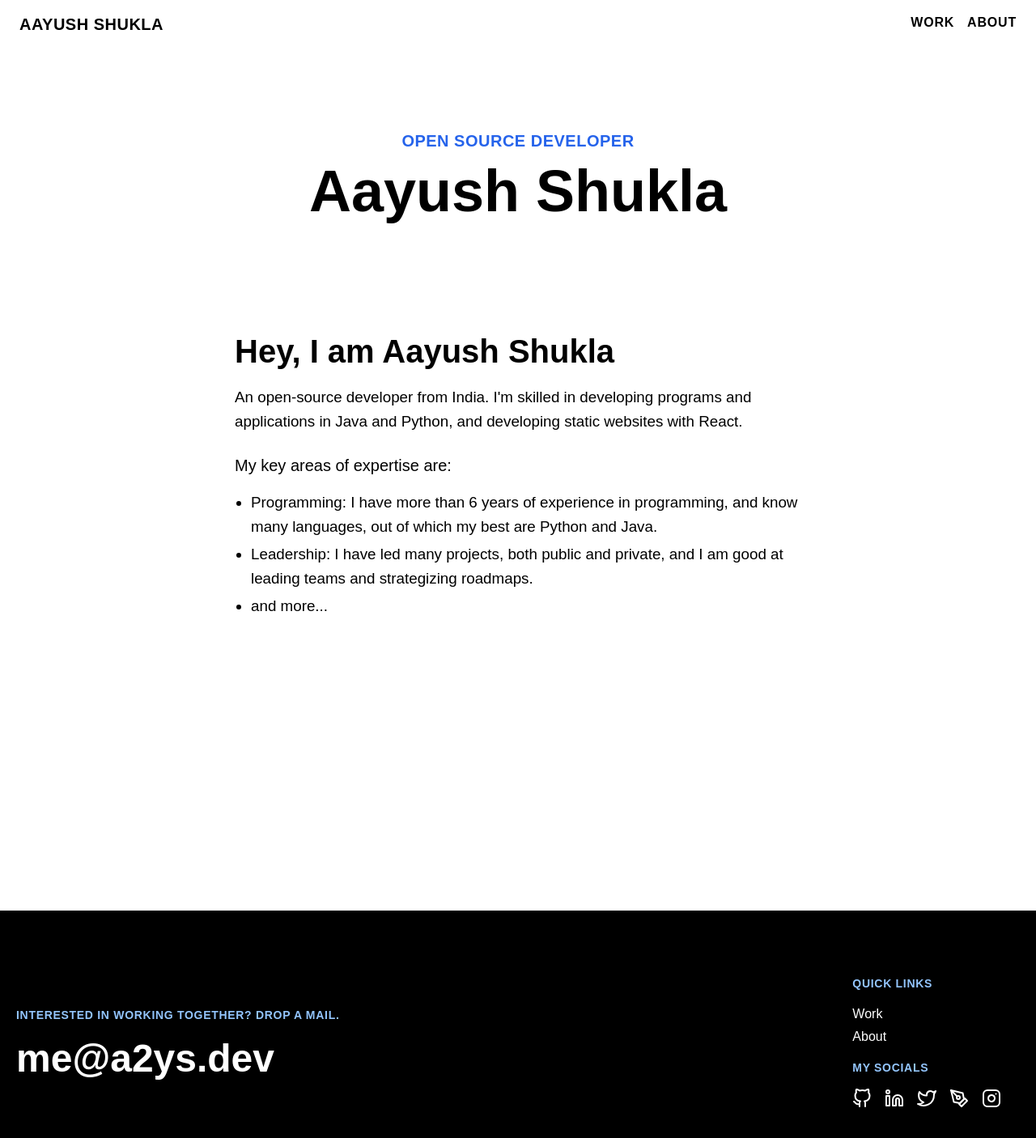
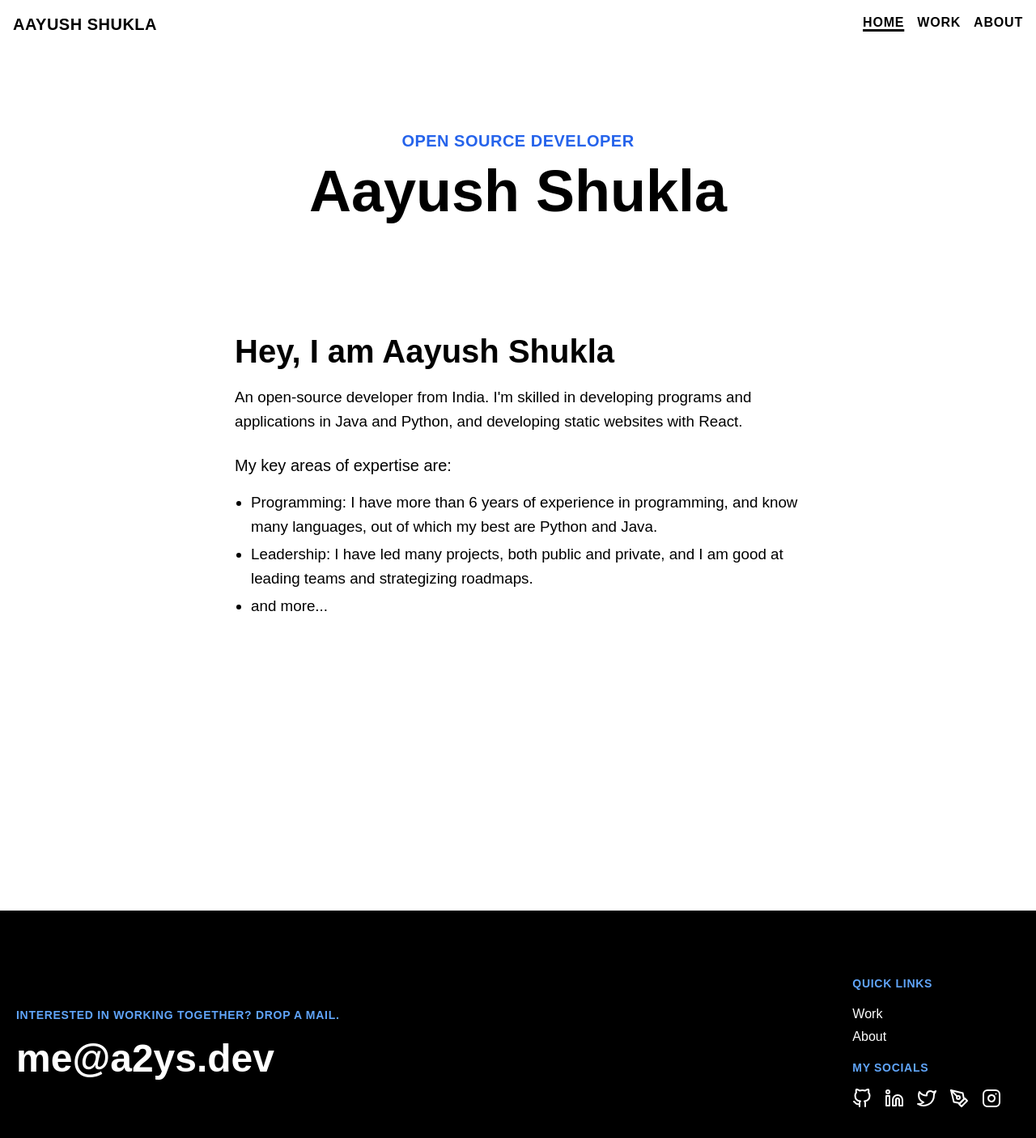
Before and after one commit to a2ys/new-website, a React (Vite) app: page / in a window 1280 px wide. Shown: the top 1406 px of the page at 81% size. Built offline with nearby package versions, Linux system fonts and the light colour scheme; a web font is replaced by a local one.

Commit message:
Changed header padding, footer colors and active nav colors and decorations

```diff
--- a/src/components/Footer.tsx
+++ b/src/components/Footer.tsx
@@ -5,7 +5,7 @@ const Footer = () => {
         <div className="flex flex-wrap justify-between items-center">
           <div className="flex flex-col lg:w-4/6">
             <div>
-              <h4 className="mb-2 text-sm font-semibold tracking-wider uppercase text-blue-300 lg:mb-4">
+              <h4 className="mb-2 text-sm font-semibold tracking-wider uppercase text-blue-400 lg:mb-4">
                 Interested in working together? Drop a mail.
               </h4>{" "}
               <a
@@ -16,7 +16,7 @@ const Footer = () => {
               </a>
             </div>
             <div className="phone-socials">
-              <h4 className="mt-8 mb-4 text-sm font-semibold tracking-wider uppercase text-blue-300">
+              <h4 className="mt-8 mb-4 text-sm font-semibold tracking-wider uppercase text-blue-400">
                 My socials
               </h4>{" "}
               <nav>
@@ -93,7 +93,7 @@ const Footer = () => {
             </div>
           </div>{" "}
           <div className="hidden lg:block lg:w-3/12 xl:w-1/6">
-            <h4 className="mb-4 text-sm font-semibold tracking-wider uppercase text-blue-300">
+            <h4 className="mb-4 text-sm font-semibold tracking-wider uppercase text-blue-400">
               Quick Links
             </h4>{" "}
             <nav>
@@ -112,7 +112,7 @@ const Footer = () => {
                 <span className="anchor-link">About</span>
               </a>
             </nav>
-            <h4 className="mt-4 mb-4 text-sm font-semibold tracking-wider uppercase text-blue-300">
+            <h4 className="mt-4 mb-4 text-sm font-semibold tracking-wider uppercase text-blue-400">
               My socials
             </h4>{" "}
             <nav>
--- a/src/components/Header.tsx
+++ b/src/components/Header.tsx
@@ -8,7 +8,7 @@ const Header = () => {
   };
 
   return (
-    <div className="fixed top-0 left-0 right-0 z-40 flex justify-between px-6 py-4 bg-white lg:bg-transparent">
+    <div className="fixed top-0 left-0 right-0 z-40 flex justify-between px-4 py-4 bg-white lg:bg-transparent">
       <a
         href="/"
         className="text-xl font-bold tracking-wide text-black uppercase title"
@@ -18,14 +18,33 @@ const Header = () => {
       </a>
       <div>
         <a
+          href="/"
+          // className="header-link hidden min-[1024px]:inline-block text-l font-bold pr-4 tracking-wider text-black uppercase"
+          className={`header-link hidden min-[1024px]:inline-block text-l font-bold pr-4 tracking-wider uppercase ${
+            window.location.pathname === "/"
+              ? "header-link-active"
+              : "text-black"
+          }`}
+        >
+          Home
+        </a>
+        <a
           href="/work"
-          className="header-link hidden min-[1024px]:inline-block text-l font-bold pr-4 tracking-wider text-black uppercase"
+          className={`header-link hidden min-[1024px]:inline-block text-l font-bold pr-4 tracking-wider text-black uppercase ${
+            window.location.pathname === "/work"
+              ? "header-link-active"
+              : "text-black"
+          }`}
         >
           Work
         </a>
         <a
           href="/about"
-          className="header-link hidden min-[1024px]:inline-block text-l font-bold tracking-wider text-black uppercase"
+          className={`header-link hidden min-[1024px]:inline-block text-l font-bold tracking-wider text-black uppercase ${
+            window.location.pathname === "/about"
+              ? "header-link-active"
+              : "text-black"
+          }`}
         >
           About
         </a>
@@ -48,13 +67,34 @@ const Header = () => {
         {isMenuOpen && (
           <div className="absolute top-full right-8 z-10 flex w-auto flex-col justify-center rounded-xl bg-black min-[1024px]:hidden">
             <div className="space-y-4 px-10 py-10 min-[1024px]:hidden">
-              <a href="/" className="block text-xl font-medium text-white">
+              <a
+                href="/"
+                className={`block text-xl font-mediu ${
+                  window.location.pathname === "/"
+                    ? "text-blue-400"
+                    : "text-white"
+                }`}
+              >
                 Home
               </a>
-              <a href="/work" className="block text-xl font-medium text-white">
+              <a
+                href="/work"
+                className={`block text-xl font-medium ${
+                  window.location.pathname === "/work"
+                    ? "text-blue-400"
+                    : "text-white"
+                }`}
+              >
                 Work
               </a>{" "}
-              <a href="/about" className="block text-xl font-medium text-white">
+              <a
+                href="/about"
+                className={`block text-xl font-medium ${
+                  window.location.pathname === "/about"
+                    ? "text-blue-400"
+                    : "text-white"
+                }`}
+              >
                 About
               </a>
             </div>
--- a/src/index.css
+++ b/src/index.css
@@ -268,3 +268,10 @@ h2:hover .wave {
     text-decoration-thickness: 0.2rem;
     text-underline-offset: 0.2rem;
 }
+
+.header-link-active {
+    text-decoration: underline;
+    text-decoration-color: rgb(0 0 0);
+    text-decoration-thickness: 0.2rem;
+    text-underline-offset: 0.2rem;
+}
```
